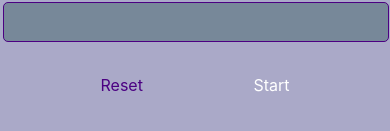
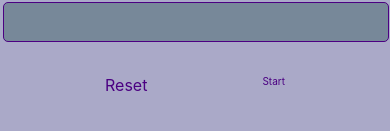
Before and after one commit to ruilinlin/CS5520_assignment2, a React Native app: screen /StartScreen in a window 390 px wide. Shown: the part 427-558 px from the top of the page. Built offline with nearby package versions, Linux system fonts and the light colour scheme.

Commit message:
change pressable button for startscreen

```diff
--- a/components/Button.js
+++ b/components/Button.js
@@ -9,14 +9,13 @@ const CustomButton = ({ title,onPress, disabled, style}) => {
     <Pressable
       onPress={onPress}
       disabled={disabled}
-      style={({ pressed}) => [
+      style={({pressed}) => [
         styles.buttonContainer,
         style,
-        pressed && style.pressed,
-//        disabled && style.disabled,
+//       disabled && style.disabled,
       ]}
     >
-      <Text style={textStyle}>{title}</Text>
+      <Text style={[textStyle,disabled && style.textDisabled]}>{title}</Text>
     </Pressable>
   );
 };
--- a/screens/SartScreen.js
+++ b/screens/SartScreen.js
@@ -68,7 +68,7 @@ export default function SartScreen({navigation}) {
       </View>
       <View style = {styles.buttonContainer}>
         <CustomButton title='Reset' onPress={resetHandler} disabled={false}/>
-        <CustomButton title='Start' onPress={Starthandler} disabled={!email && !phoneNumber}/>
+        <CustomButton title='Start' onPress={Starthandler} disabled={!email && !phoneNumber} style={{textDisabled: styles.errorText}}/>
       </View>
     </View>
   )
```
